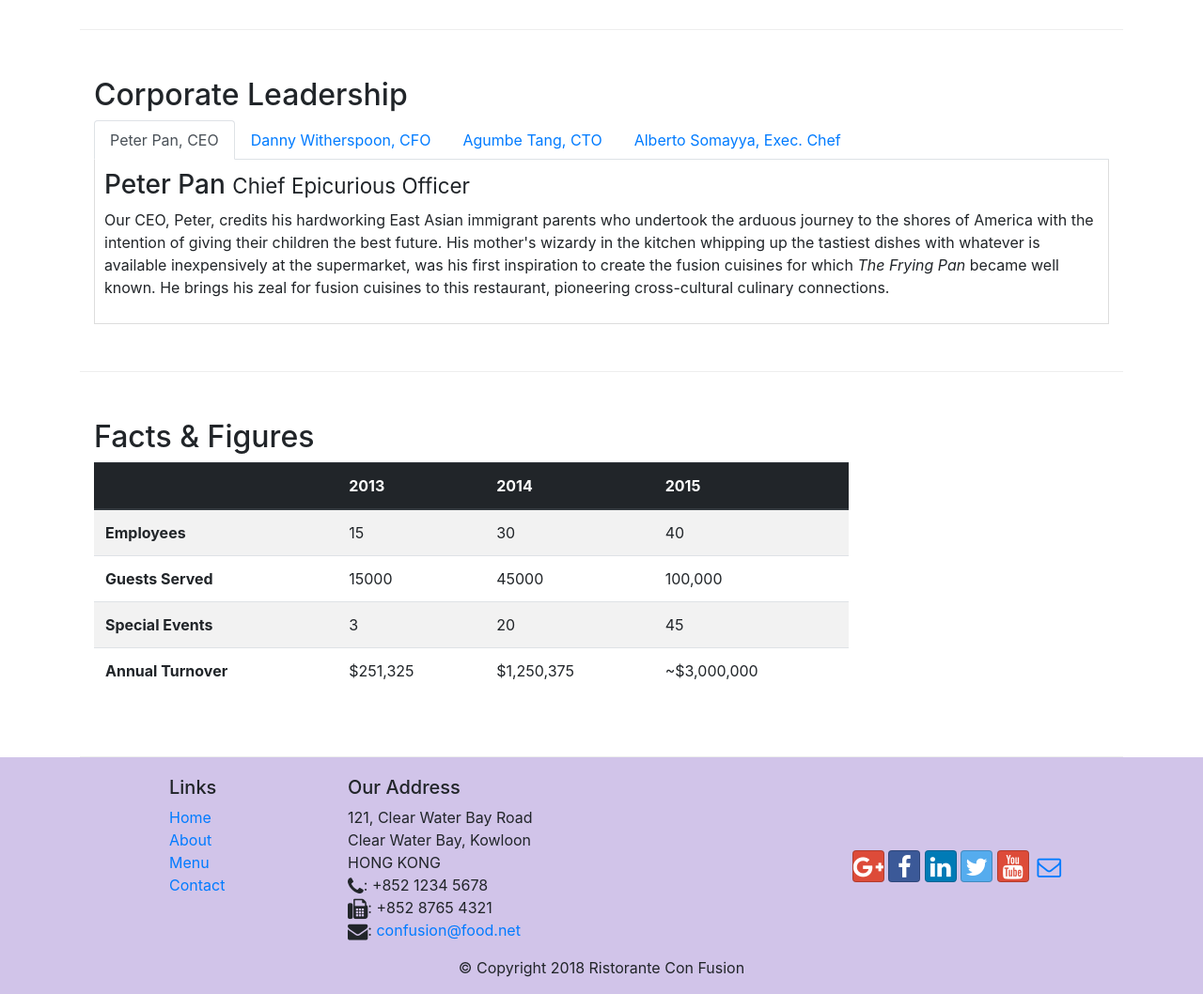
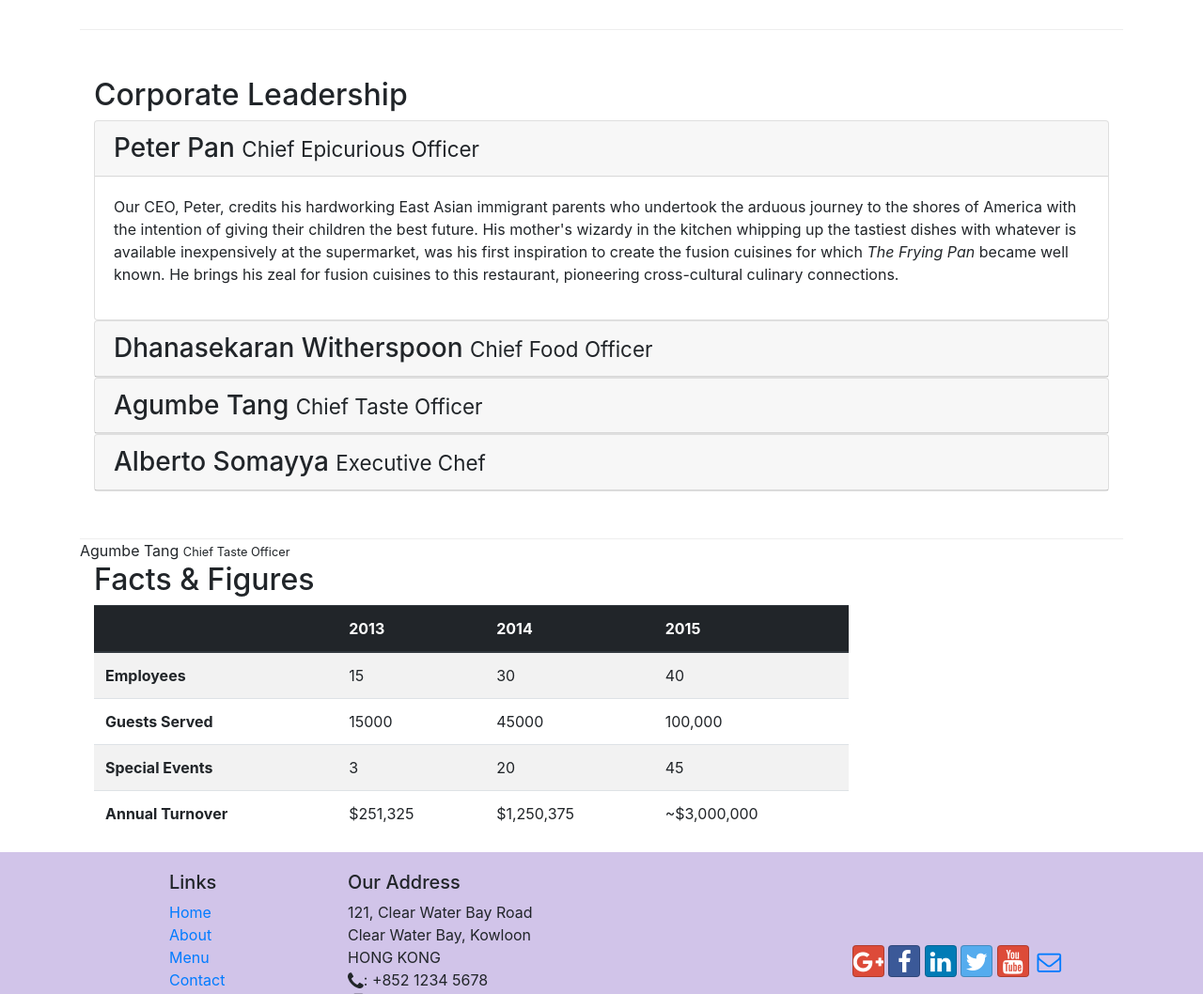
Before and after one commit to sumanthtatipamula/Front-End-Web-UI-Frameworks-and-Tools-Bootstrap-4, a website: page Week-3/conFusion/aboutus.html in a window 1280 px wide. Shown: the part 940-1998 px from the top of the page at 94% size. Drawn offline with nearby package versions, Linux system fonts and the light colour scheme.

Commit message:
accordion

```diff
--- a/Week-3/conFusion/aboutus.html
+++ b/Week-3/conFusion/aboutus.html
@@ -128,78 +128,80 @@
 			<div class="row row-content align-items-center">
 				<div class="col-12">
 					<h2>Corporate Leadership</h2>
-					<ul class="nav nav-tabs">
-						<li class="nav-item">
-							<a
-								class="nav-link active"
-								href="#peter"
-								role="tab"
-								data-toggle="tab"
+					<div id="accordion">
+						<div class="card">
+							<div class="card-header" role="tab" id="peterhead">
+								<h3 class="mb-0">
+									<a data-toggle="collapse" data-target="#peter"
+										>Peter Pan <small>Chief Epicurious Officer</small></a
 									>
-								Peter Pan, CEO
-							</a>
-						</li>
-						<li class="nav-item">
-							<a class="nav-link" href="#danny" role="tab" data-toggle="tab">
-								Danny Witherspoon, CFO
-							</a>
-						</li>
-						<li class="nav-item">
-							<a class="nav-link" href="#agumbe" role="tab" data-toggle="tab"
-								>Agumbe Tang, CTO
-							</a>
-						</li>
-						<li class="nav-item">
-							<a class="nav-link" href="#alberto" role="tab" data-toggle="tab"
-								>Alberto Somayya, Exec. Chef
-							</a>
-						</li>
-					</ul>
-					<div class="tab-content">
-						<div role="tabpanel" class="tab-pane fade show active" id="peter">
-							<h3>Peter Pan <small>Chief Epicurious Officer</small></h3>
+								</h3>
+							</div>
+							<div class="collapse show" data-parent="#accordion" id="peter">
+								<div class="card-body">
 									<p class="d-none d-sm-block">
 										Our CEO, Peter, credits his hardworking East Asian immigrant
 										parents who undertook the arduous journey to the shores of
 										America with the intention of giving their children the best
 										future. His mother's wizardy in the kitchen whipping up the
-								tastiest dishes with whatever is available inexpensively at the
-								supermarket, was his first inspiration to create the fusion
-								cuisines for which
-								<em>The Frying Pan</em> became well known. He brings his zeal
-								for fusion cuisines to this restaurant, pioneering
+										tastiest dishes with whatever is available inexpensively at
+										the supermarket, was his first inspiration to create the
+										fusion cuisines for which
+										<em>The Frying Pan</em> became well known. He brings his
+										zeal for fusion cuisines to this restaurant, pioneering
 										cross-cultural culinary connections.
 									</p>
 								</div>
-						<div role="tabpanel" class="tab-pane fade" id="danny">
-							<h3>
-								Dhanasekaran Witherspoon <small>Chief Food Officer</small>
+							</div>
+						</div>
+						<div class="card">
+							<div class="card-header" role="tab" id="dannyhead">
+								<h3 class="mb-0">
+									<a class="collapsed" data-toggle="collapse" data-target="#danny"
+										>Dhanasekaran Witherspoon
+										<small>Chief Food Officer</small></a
+									>
 								</h3>
+							</div>
+							<div class="collapse" id="danny" data-parent="#accordion">
+								<div class="card-body">
 									<p class="d-none d-sm-block">
 										Our CFO, Danny, as he is affectionately referred to by his
-								colleagues, comes from a long established family tradition in
-								farming and produce. His experiences growing up on a farm in the
-								Australian outback gave him great appreciation for varieties of
-								food sources. As he puts it in his own words,
+										colleagues, comes from a long established family tradition
+										in farming and produce. His experiences growing up on a farm
+										in the Australian outback gave him great appreciation for
+										varieties of food sources. As he puts it in his own words,
 										<em
 											>Everything that runs, wins, and everything that stays,
 											pays!</em
 										>
 									</p>
 								</div>
-						<div role="tabpanel" class="tab-pane fade" id="agumbe">
-							<h3>Agumbe Tang <small>Chief Taste Officer</small></h3>
+							</div>
+						</div>
+						<div class="card">
+							<div class="card-header">
+								<h3 class="mb-0"><a class="collapsed" data-toggle="collapse" data-target="#agumbe">Agumbe Tang <small>Chief Taste Officer</small></a></h3>
+							</div>
+							<div  class="collapse" id="agumbe" data-parent="#accordion">
+								<div class="card-body">
 									<p class="d-none d-sm-block">
 										Blessed with the most discerning gustatory sense, Agumbe, our
-								CTO, personally ensures that every dish that we serve meets his
-								exacting tastes. Our chefs dread the tongue lashing that ensues
-								if their dish does not meet his exacting standards. He lives by
-								his motto,
+										CTO, personally ensures that every dish that we serve meets
+										his exacting tastes. Our chefs dread the tongue lashing that
+										ensues if their dish does not meet his exacting standards. He
+										lives by his motto,
 										<em>You click only if you survive my lick.</em>
 									</p>
 								</div>
-						<div role="tabpanel" class="tab-pane fade" id="alberto">
-							<h3>Alberto Somayya <small>Executive Chef</small></h3>
+							</div>
+						</div>
+						<div class="card">
+							<div class="card-header">
+								<h3 class="mb-0"><a class="collapsed" data-target="#alberto" data-toggle="collapse">Alberto Somayya <small>Executive Chef</small></a></h3>
+							</div>
+							<div class="collapse" id="alberto" data-parent="#accordion">
+								<div class="card-body">
 									<p class="d-none d-sm-block">
 										Award winning three-star Michelin chef with wide International
 										experience having worked closely with whos-who in the culinary
@@ -214,7 +216,9 @@
 							</div>
 						</div>
 					</div>
-			<div class="row row-content">
+				</div>
+			</div>
+			<div<h3>Agumbe Tang <small>Chief Taste Officer</small></h3>
 				<div class="col-12 col-sm-9">
 					<h2>Facts &amp; Figures</h2>
 					<div class="table-responsive">
--- a/Week-3/conFusion/notes.txt
+++ b/Week-3/conFusion/notes.txt
@@ -7,3 +7,7 @@ Bootstrap Nav Classes
 Tabs and pills
 --------------
 1. Navigation elements for navigating content within a page that is organized into multiple panes
+
+Collapse Plugin
+---------------
+1. Collapse plugin provides a quick way of revealing and hiding content.
```
Lines whose indentation alone changed are shown as unchanged.
